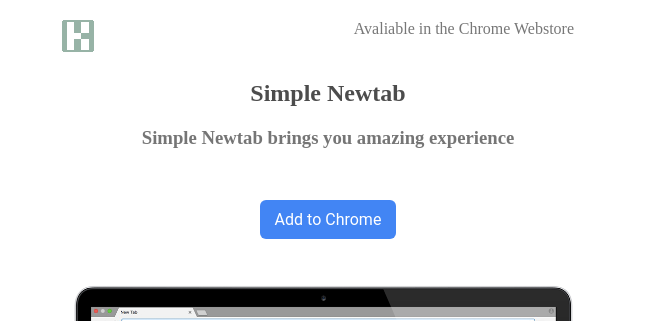
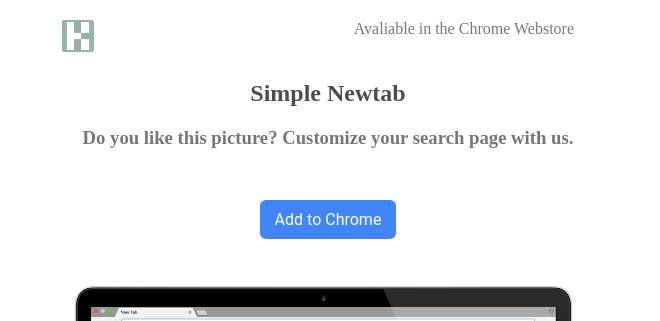
Before and after one commit to krenx/krenx.github.io, a Jekyll site: the page built from simple-newtab/index.md, in a window 1280 px wide. Shown: the top 321 px of the page, without its empty margins (322-982 px from the left). Built offline with Jekyll 4.4.1, drawn with Linux system fonts in a browser that asks for light colours; comment, search, counter and statistics services are not loaded.

Commit message:
Update Simple Newtab description

```diff
--- a/_layouts/simple-newtab.html
+++ b/_layouts/simple-newtab.html
@@ -2,6 +2,15 @@
 <html>
 <head>
   <title>Simple Newtab</title>
+  <meta http-equiv="Content-Type" content="text/html; charset=UTF-8">
+  <meta http-equiv="X-UA-Compatible" content="IE=Edge">
+  <meta name="viewport" content="width=device-width,initial-scale=1">
+
+  <!-- SEO BEGIN -->
+  <title>{{site.title}}</title>
+  <meta itemprop="description" name="description" content="{% if page.description %}{{ page.description | truncate: 260 }}{% else %}{{ site.description | truncate: 260  }}{% endif %}" />
+  <!-- SEO END -->
+
   <link rel="chrome-webstore-item" href="https://chrome.google.com/webstore/detail/ddldpkamibcepgebhphbjkcojnbloadk">
   <link rel="stylesheet" type="text/css" href="/assets/css/simple-newtab/index.css">
 </head>
@@ -23,7 +32,7 @@
   <section>
     <h1>Simple Newtab</h1>
     <h3>
-      Simple Newtab brings you amazing experience
+      Do you like this picture? Customize your search page with us.
     </h3>
   </section>
   <section>
--- a/simple-newtab/index.md
+++ b/simple-newtab/index.md
@@ -1,3 +1,4 @@
 ---
 layout: simple-newtab
+description: Simple Newtab is a new tab extension without any disturbing advertisements or useless add-ons. With clean design and stunning background, it makes you enjoy your every search! Images will be updated regularly. More functions will be added in the future.
 ---
```
